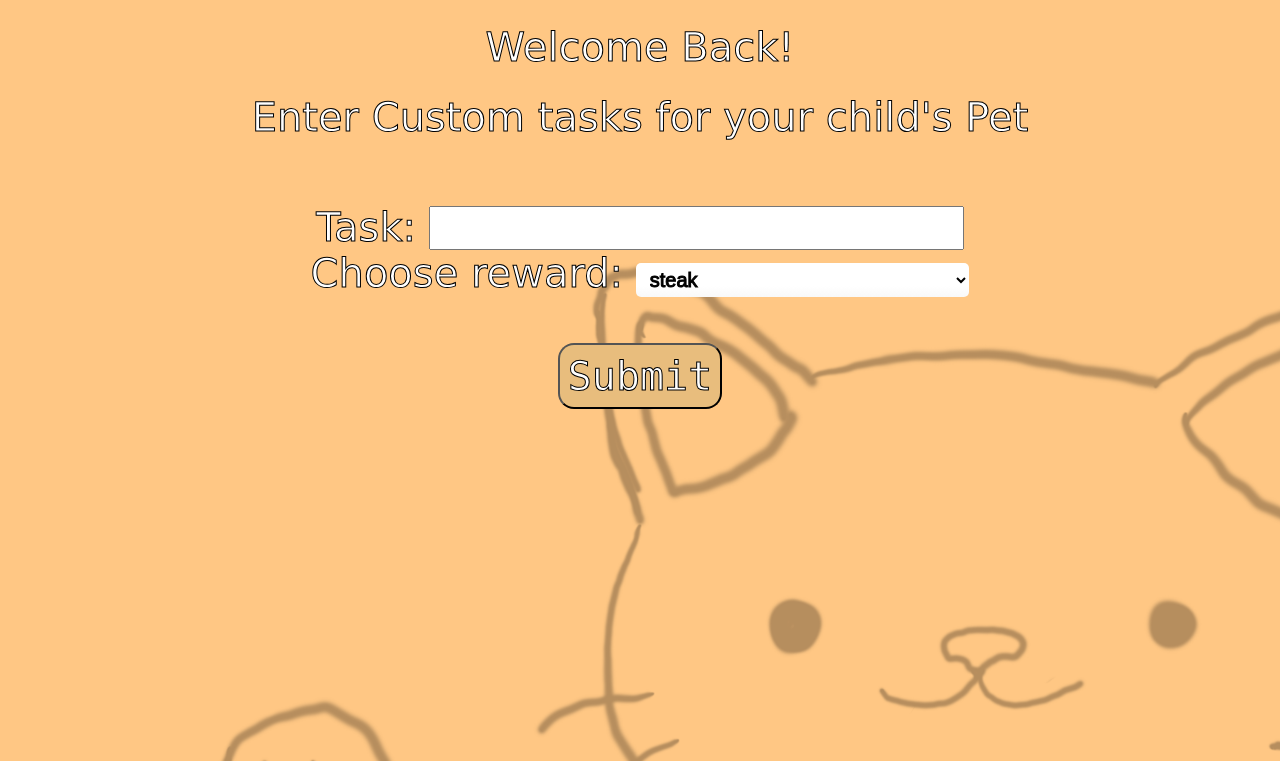
After one commit to anh010/testserverrepo, a PHP site: page /task.html in a window 1280 px wide. The commit adds this page. Shown: the top 761 px of the page. Run offline with PHP 8.4, Linux system fonts and the light colour scheme.

Commit message:
task page

```diff
--- a/public/script.js
+++ b/public/script.js
@@ -13,6 +13,19 @@ function registered(){
     }
 
 }
+function sent(){
+    let width = screen.width;
+    if (width < 700 ){
+
+    document.body.style.backgroundImage = "url(public/images/mobile_meow2.png)";
+    document.getElementById('msg').innerHTML = "Sent!";
+    }
+    else{
+    document.body.style.backgroundImage = "url(public/images/meow2.png)";
+    document.getElementById('msg').innerHTML = "Sent!"
+    }
+}
+
 function welcome(){
     let width = screen.width;
     if (width < 700 ){
--- a/public/style.css
+++ b/public/style.css
@@ -61,6 +61,20 @@ button:hover{
     background-color: var(--darker_maincolor);
 
 }
+select{
+  width: 100%;
+  min-width: 15ch;
+  max-width: 30ch;
+  border: 1px solid var(--select-border);
+  border-radius: 0.25em;
+  padding: 0.25em 0.5em;
+  font-size: 1.25rem;
+  cursor: pointer;
+  line-height: 1.1;
+  background-color: #fff;
+  background-image: linear-gradient(to top, #f9f9f9, #fff 33%);
+
+}
 @media only screen and (max-device-width:700px) {
   body{
     background-image: url('images/mobile_meow.png');
--- /dev/null
+++ b/task.html
@@ -0,0 +1,37 @@
+<!DOCTYPE html>
+<html>
+  <head>
+    <meta charset="utf-8">
+    <title> Pep Pets </title>
+
+
+    <link rel="stylesheet" type="text/css" href="public/style.css">
+
+  </head>
+
+  <body id ="body">
+    <div class="title"> Welcome Back!</div>
+    <p class="title">Enter Custom tasks for your child's Pet </p>
+    <div class ="login">
+        Task: <input type="text" id="task"><br>
+        <label for="rewards">Choose reward:</label>
+        <select name="foods" id ="foods">
+            <option>steak</option>
+            <option>fish</option>
+            <option>pineapple</option>
+            <option>bread</option>
+        </select><br><br>
+
+        <Button  onclick ="sent()"type="submit">Submit</Button>
+
+
+
+
+    </div>
+    <div class="login">
+      <p  id="msg"class="title"> </p>
+    </div>
+    <script src="public/script.js"></script>
+
+  </body>
+</html>
```
Also changed, not shown: index.html (+7 -3 lines).
